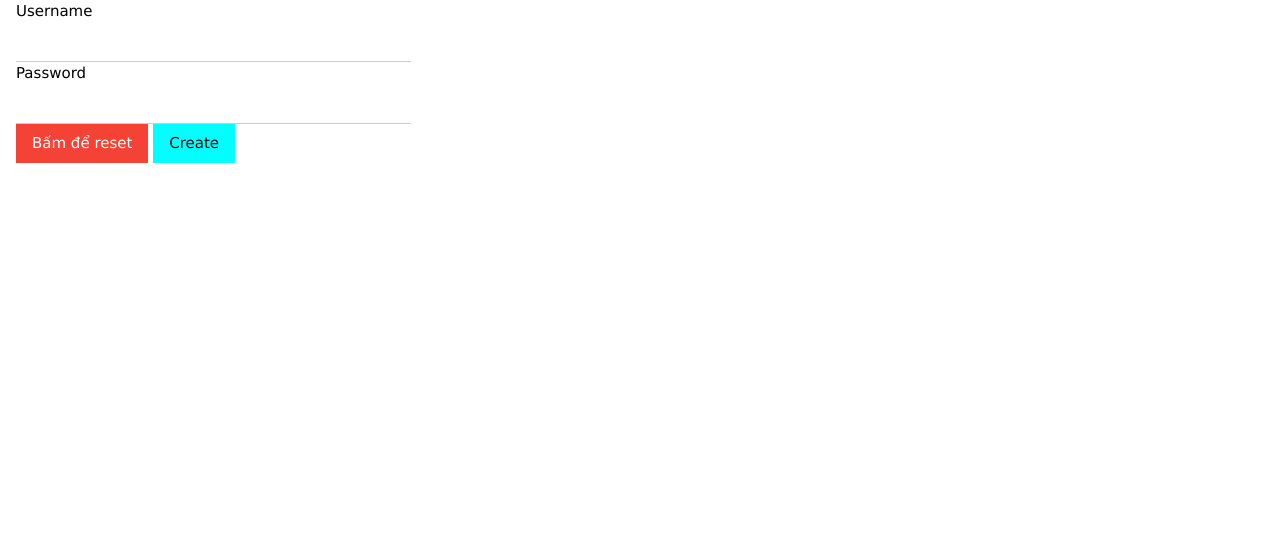
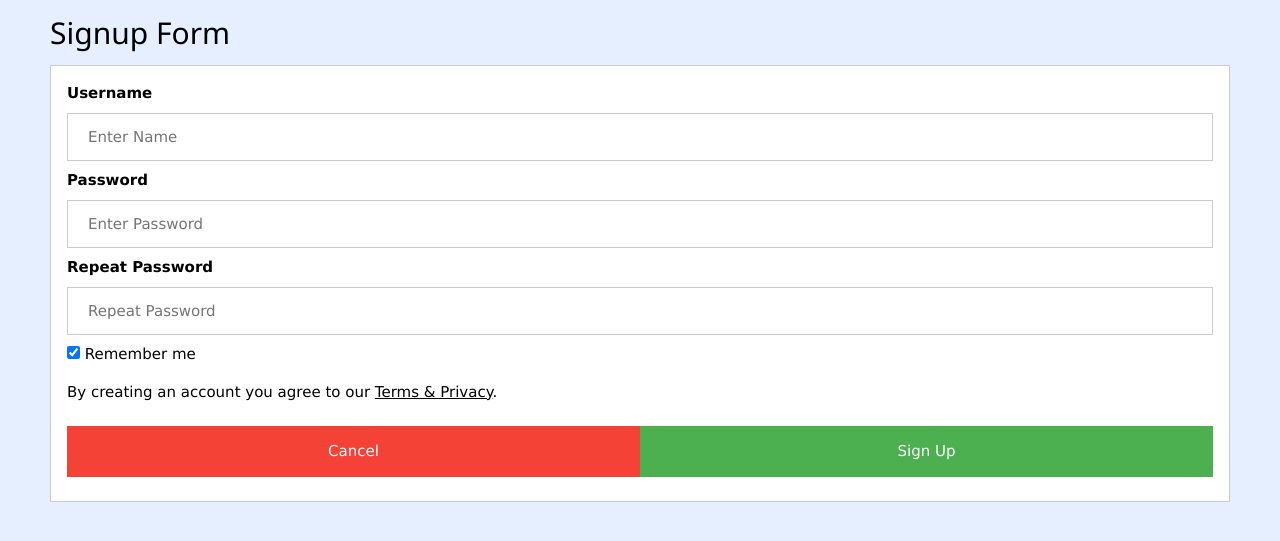
Before and after one commit to dragon15098/txgd, a Flask app: page /sign_up in a window 1280 px wide. Shown: the top 541 px of the page. Run offline with Flask 2, Linux system fonts and the light colour scheme.

Commit message:
update trang sign up

```diff
--- a/projectweb/static/login.css
+++ b/projectweb/static/login.css
@@ -1,6 +1,7 @@
 
 form {
         border: 3px solid #f1f1f1;
+        background: white;
     }
 
     input[type=text], input[type=password] {
@@ -45,6 +46,7 @@ form {
 
     .container {
         padding: 16px;
+        background: white;
     }
 
     span.psw {
@@ -64,4 +66,5 @@ form {
     }
 body{
     margin: 0px 50px 50px;
+    background: #e5efff;
 }
--- /dev/null
+++ b/projectweb/static/sign_up.css
@@ -0,0 +1,58 @@
+
+input[type=text], input[type=password] {
+    width: 100%;
+    padding: 12px 20px;
+    margin: 8px 0;
+    display: inline-block;
+    border: 1px solid #ccc;
+    box-sizing: border-box;
+}
+
+/* Set a style for all buttons */
+button {
+    background-color: #4CAF50;
+    color: white;
+    padding: 14px 20px;
+    margin: 8px 0;
+    border: none;
+    cursor: pointer;
+    width: 100%;
+}
+
+/* Extra styles for the cancel button */
+.cancelbtn {
+    padding: 14px 20px;
+    background-color: #f44336;
+}
+
+/* Float cancel and signup buttons and add an equal width */
+.cancelbtn,.signupbtn {
+    float: left;
+    width: 50%;
+}
+
+/* Add padding to container elements */
+.container {
+    padding: 16px;
+}
+
+/* Clear floats */
+.clearfix::after {
+    content: "";
+    clear: both;
+    display: table;
+}
+
+/* Change styles for cancel button and signup button on extra small screens */
+@media screen and (max-width: 300px) {
+    .cancelbtn, .signupbtn {
+       width: 100%;
+    }
+}
+body{
+    margin: 0px 50px 50px;
+    background: #e5efff;
+}
+form{
+    background: white;
+}
--- a/projectweb/templates/sign_up.html
+++ b/projectweb/templates/sign_up.html
@@ -4,17 +4,31 @@
     <meta charset="UTF-8">
     <title>Sing_up</title>
     <link rel="stylesheet" href="https://www.w3schools.com/w3css/4/w3.css">
+    <link rel="stylesheet" href="../static/sign_up.css">
 </head>
 <body>
-    <form class="w3-container w3-third " method="post" enctype="multipart/form-data">
-        <label>Username</label>
-        <input class="w3-input" type="text" name="username">
 
-        <label>Password</label>
-        <input class="w3-input" type="password" name="password">
+    <h2>Signup Form</h2>
 
-        <a href="/login_web" class="w3-btn w3-red">Bấm để reset</a>
-        <input type="submit" class="w3-btn w3-aqua" value="Create">
+    <form action="/action_page.php" style="border:1px solid #ccc">
+      <div class="container">
+        <label><b>Username</b></label>
+        <input type="text" placeholder="Enter Name" name="username" required>
+
+        <label><b>Password</b></label>
+        <input type="password" placeholder="Enter Password" name="psw" required>
+
+        <label><b>Repeat Password</b></label>
+        <input type="password" placeholder="Repeat Password" name="psw-repeat" required>
+        <input type="checkbox" checked="checked"> Remember me
+        <p>By creating an account you agree to our <a href="#">Terms & Privacy</a>.</p>
+
+        <div class="clearfix">
+          <button type="button" class="cancelbtn">Cancel</button>
+          <button type="submit" class="signupbtn">Sign Up</button>
+        </div>
+      </div>
     </form>
+
 </body>
 </html>
```
Also changed, not shown: projectweb/templates/homepage.html (+5 -5 lines).
